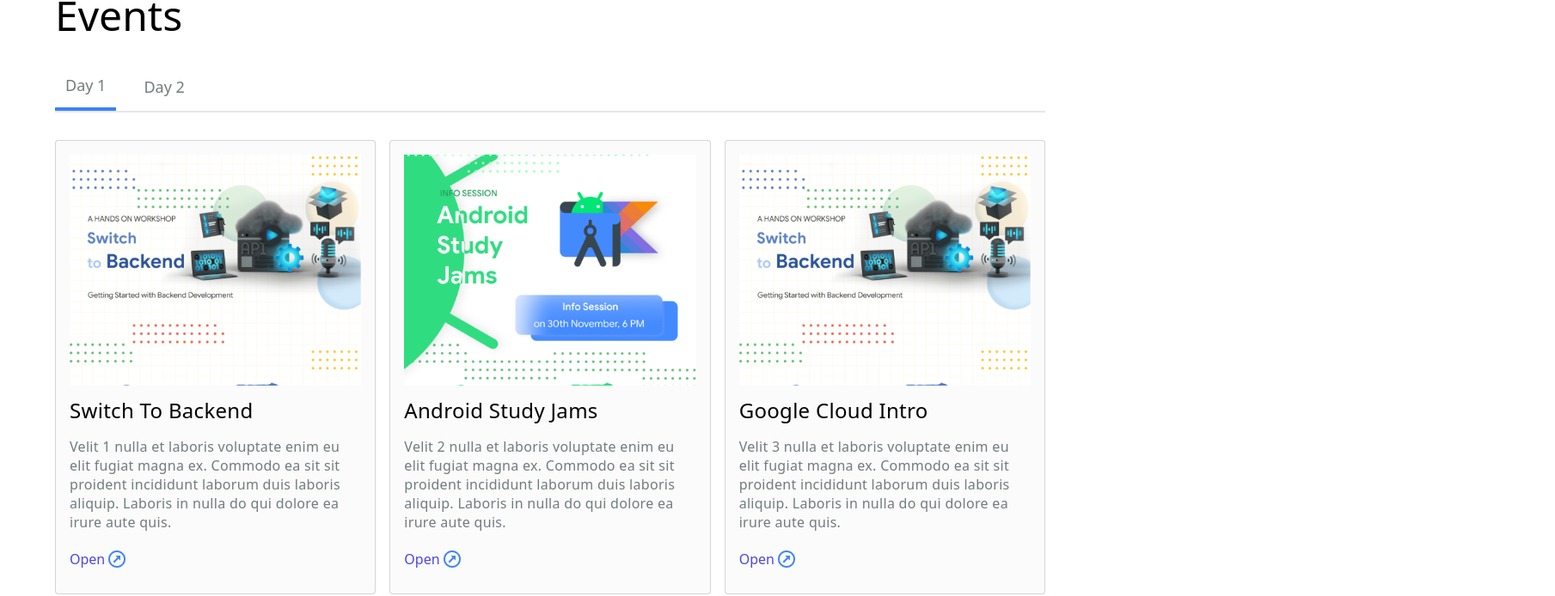
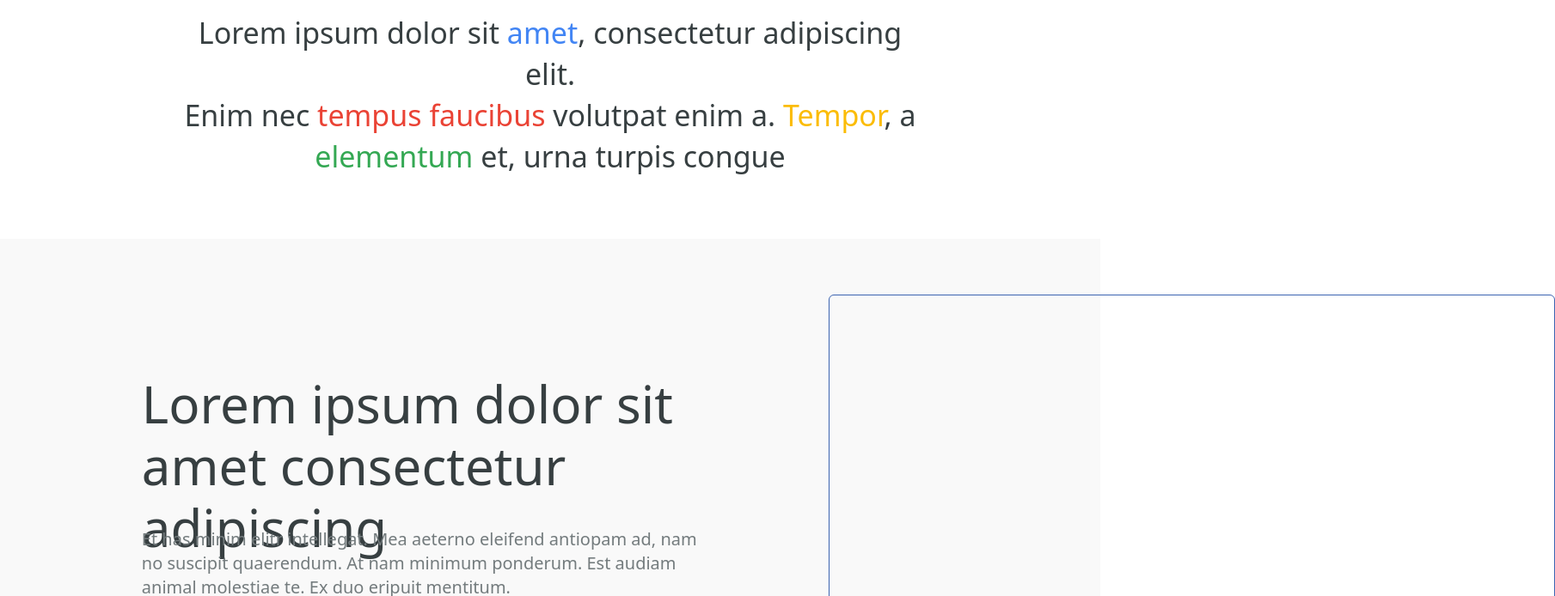
Before and after one commit to phenyloder/Gdsc-Explore-Temp, a Next.js app: page / in a window 1280 px wide. Shown: the part 58-752 px from the top of the page at 86% size, 1809 px wide, since content can reach past the window. Built offline with nearby package versions, Linux system fonts and the light colour scheme.

Commit message:
Add Header Section

```diff
--- /dev/null
+++ b/components/header/Header.js
@@ -0,0 +1,38 @@
+export default function Header(){
+    return (
+        <>
+            <br />
+            <br />
+            <br />
+            <div className="flex justify-center">
+                <div className="h-auto w-[862px] text-center font-sans text-[34px] font-light text-[#373F41] leading-[3rem]">
+                Lorem ipsum dolor sit <span className="text-[#4285F4]">amet</span>, consectetur adipiscing elit. <br /> Enim nec <span className="text-[#EA4335]">tempus faucibus</span> volutpat enim a. <span className="text-[#FBBC05]">Tempor</span>, a <span className="text-[#34A853]">elementum</span> et, urna turpis congue
+                </div>
+            </div>
+            <br />
+            <br />
+            <br />
+            <div className="relative bg-[#9B9B9B]/[.06] h-[655px]">
+                <div className="flex flex-col" >
+                    <div className="relative left-[10.3rem] top-[9.75rem]">
+                        <h2 className="font-sans font-normal h-[144px] w-[740px] text-[60px] text-[#373F41] leading-[4.5rem]">
+                            Lorem ipsum dolor sit amet consectetur adipiscing
+                        </h2>
+                    </div>
+                    <div className="relative left-[10.3rem] top-48">
+                        <p className="font-sans font-normal h-[84px] w-[647px] text-xl text-[#737B7D] ">
+                            Et has minim elitr intellegat. Mea aeterno eleifend antiopam ad, nam no suscipit quaerendum. At nam minimum ponderum. Est audiam animal molestiae te. Ex duo eripuit mentitum.
+                        </p>
+                    </div>
+                    <button className="relative left-[10.3rem] top-60 w-[8.6rem] h-[3rem] bg-[#3C64B1] rounded font-sans text-lg text-white cursor-pointer ">Lorem</button>
+                </div>
+                <div className="absolute left-[60.25rem] top-[65px] h-[524px] w-[845px] border-[1.34722px] border-solid border-[#3C64B1] rounded-md ">
+
+                </div>
+            </div>
+            <br />
+            <br />
+            <br />
+        </>
+    )
+}
--- a/pages/index.js
+++ b/pages/index.js
@@ -1,14 +1,23 @@
 import Head from 'next/head'
 import Image from 'next/image'
+import Header from '../components/header/Header'
 import EventsLayout from '../components/events/EventsLayout'
 
 export default function Home() {
   return (
     <>
+      <Head>
+        <meta charset="UTF-8"></meta>
+        <meta http-equiv="X-UA-Compatible" content="IE=edge"></meta>
+        <meta name="viewport" content="width=device-width, initial-scale=1.0"></meta>
+        <title>GDSC EXPLORE</title>
+        <link rel="shortcut icon" href="/logo.svg" type="image/x-icon" />
+      </Head>
+      <div id="header-section">
+        <Header />
+      </div>
       <div id="events-section">
-
-         <EventsLayout/>
-
+        <EventsLayout/>
       </div>
     </>
 
```
Also changed, not shown: public/logo.svg (added), 1 other file (tests, documents, lock files or other folders).
